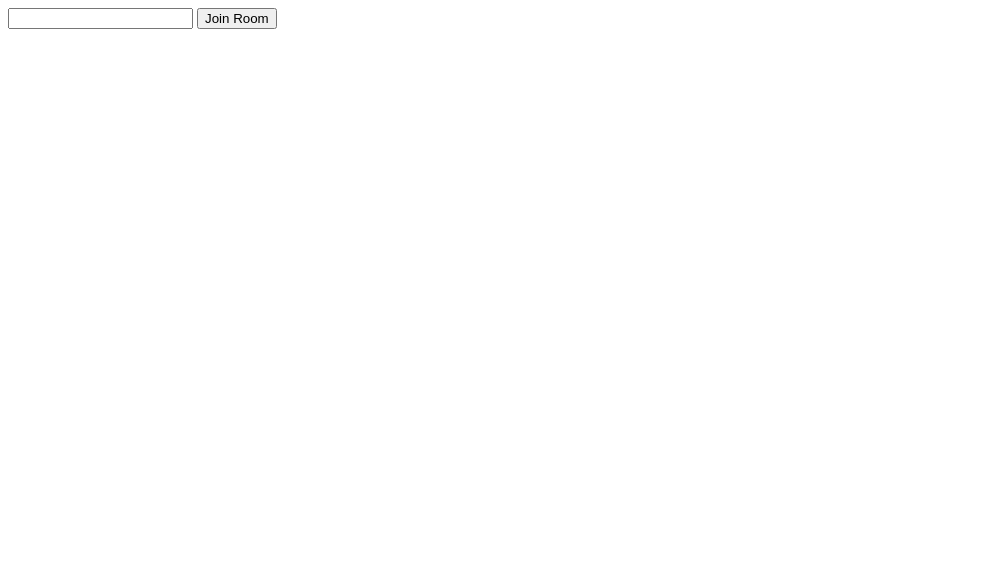
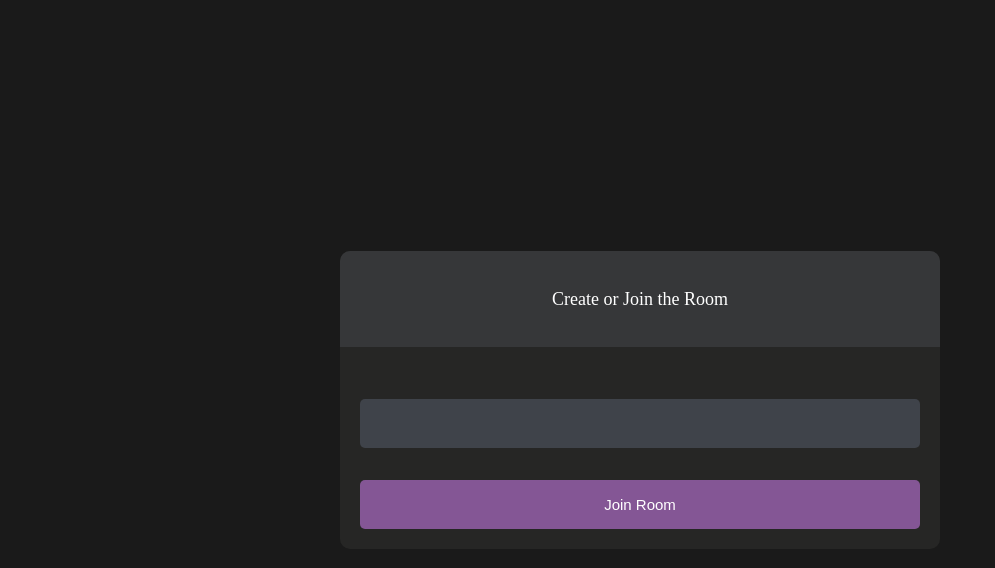
Before and after one commit to Kap-taan/VApp, a plain HTML site: page lobby.html in a window 1280 px wide. Shown: the whole page, without its empty margins (0-995 px from the left). Drawn offline with Linux system fonts and the light colour scheme.

Commit message:
Second Commit

```diff
--- a/lobby.css
+++ b/lobby.css
@@ -0,0 +1,48 @@
+body {
+    background-color: #1a1a1a;
+    color: #fff;
+}
+
+#form-container {
+    width: 90%;
+    max-width: 600px;
+    border-radius: 10px;
+    background-color: #262625;
+    position: fixed;
+    top: 50%;
+    left: 50%;
+    transform: translate(-50%, -50%);
+}
+
+#form__container__header {
+    border-radius: 10px 10px 0 0;
+    padding: 30px;
+    text-align: center;
+    background-color: #363739;
+    margin: 0;
+    font-size: 18px;
+    font-size: 300;
+    line-height: 0;
+}
+
+#form__content__wrapper{
+    padding: 20px;
+}
+
+input {
+    box-sizing: border-box;
+    color: #fff;
+    width: 100%;
+    margin: 0;
+    border: none;
+    border-radius: 5px;
+    padding: 16px 20px;
+    font-size: 15px;
+    background-color: #3f434a;
+    margin-top: 32px;
+}
+
+
+input[type='submit'] {
+    background-color: #845695;
+}
--- a/lobby.html
+++ b/lobby.html
@@ -9,10 +9,19 @@
 </head>
 <body>
 
-    <form id="join-form">
-        <input type="text" name="invite_link" required />
-        <input type="submit" value="Join Room" />
-    </form>
+    <main id="lobby-container">
+        <div id="form-container">
+            <div id="form__container__header">
+                <p>Create or Join the Room</p>
+            </div>
+            <div id="form__content__wrapper">
+                <form id="join-form">
+                    <input type="text" name="invite_link" required />
+                    <input type="submit" value="Join Room" />
+                </form>
+            </div>
+        </div>
+    </main>
 
 </body>
 
--- a/main.js
+++ b/main.js
@@ -91,7 +91,7 @@ let createPeerConnection = async (MemberId) => {
 
     if(!localStream) {
         localStream = await navigator.mediaDevices.getUserMedia({video: true, audio: true});
-        ocument.getElementById('user-1').srcObject = localStream;
+        document.getElementById('user-1').srcObject = localStream;
     }
 
     localStream.getTracks().forEach((track) => {
@@ -100,7 +100,7 @@ let createPeerConnection = async (MemberId) => {
 
     peerConnection.ontrack = (event) => {
         event.streams[0].getTracks().forEach(track => {
-            remoteStream.addTrack(track);
+            remoteStream.addTrack(track, remoteStream);
         })
     }
 
```
Also changed, not shown: main.css (+15 -0 lines), index.html (line endings or trailing spaces).
